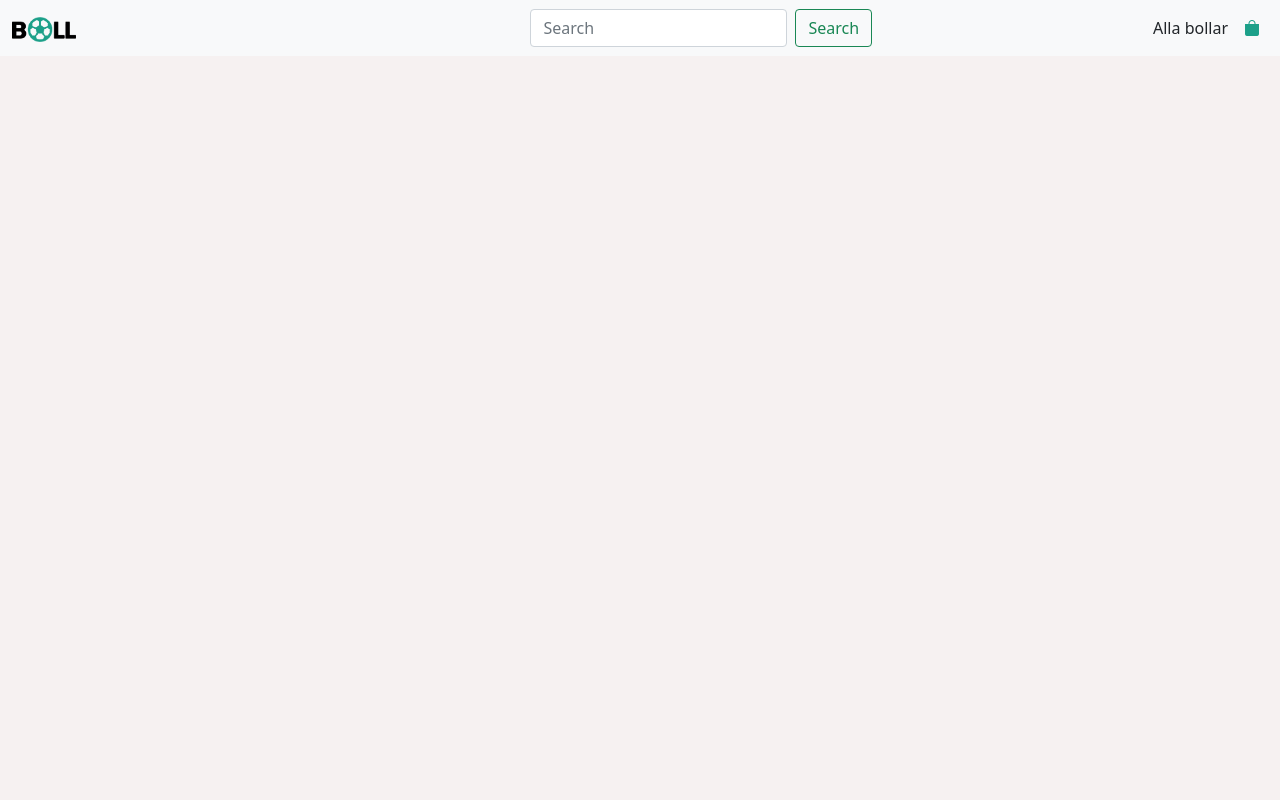
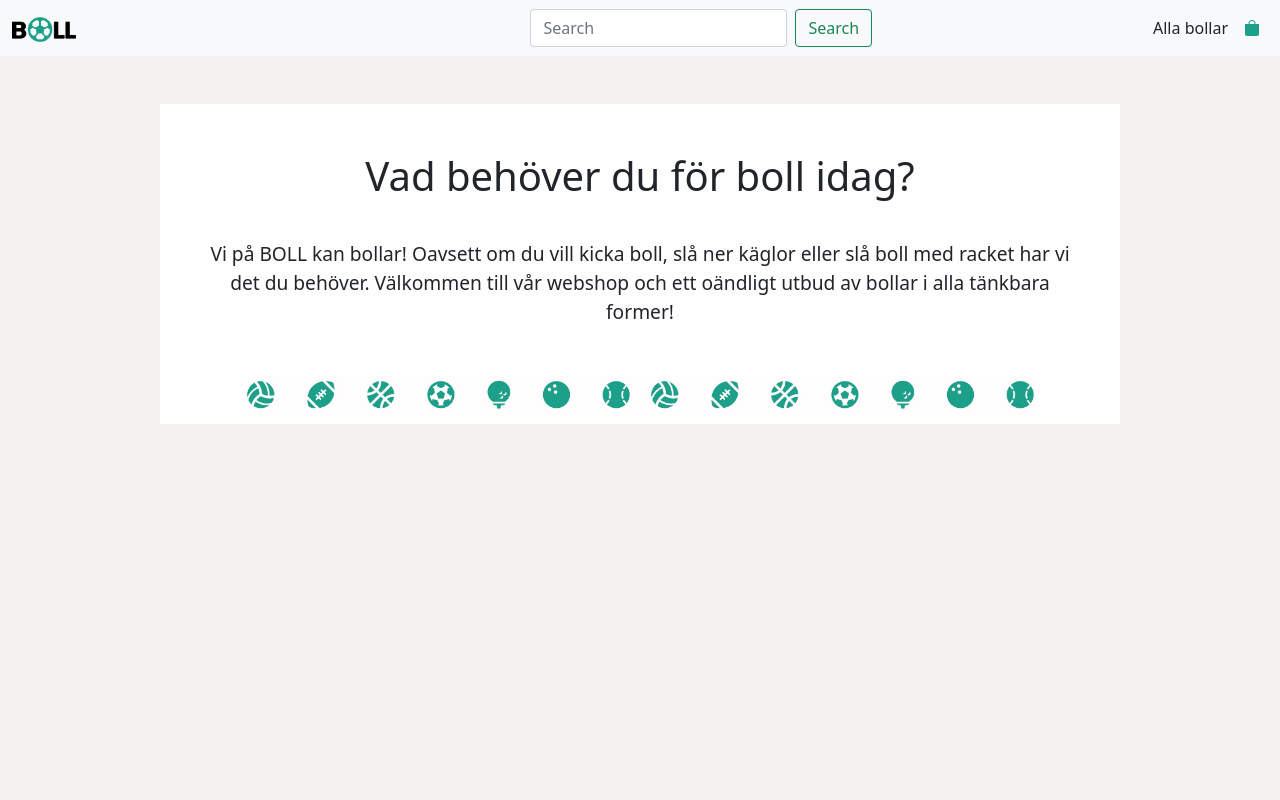
Before and after one commit to DanielBladh/Boll-Webshop, a plain HTML site: page index.html in a window 1280 px wide. Shown: the top 800 px of the page. Drawn offline with nearby package versions, Linux system fonts and the light colour scheme.

Commit message:
welcome-text added

```diff
--- a/index.html
+++ b/index.html
@@ -14,6 +14,7 @@
       integrity="sha384-1BmE4kWBq78iYhFldvKuhfTAU6auU8tT94WrHftjDbrCEXSU1oBoqyl2QvZ6jIW3"
       crossorigin="anonymous"
     />
+
     <link rel="stylesheet" href="style.css" />
     <title>Javascript 2 Gruppuppgift</title>
   </head>
@@ -59,7 +60,20 @@
         </div>
       </div>
     </nav>
-    <div id="root"></div>
+    <div id="root">
+      <div class="welcome">
+        <h1>Vad behöver du för boll idag?</h1>
+        <p>
+          Vi på BOLL kan bollar! Oavsett om du vill kicka boll, slå ner käglor
+          eller slå boll med racket har vi det du behöver. Välkommen till vår
+          webshop och ett oändligt utbud av bollar i alla tänkbara former!
+        </p>
+        <div class="ball-icons">
+          <img src="assets/img/bollariconer.jpg" alt="balls on a row" />
+          <img src="assets/img/bollariconer.jpg" alt="balls on a row" />
+        </div>
+      </div>
+    </div>
     <footer>
       <div class="contact">
         <div class="email">
--- a/style.css
+++ b/style.css
@@ -108,3 +108,25 @@ footer .soc-med {
 #root {
   min-height: 46.5rem;
 }
+
+.welcome {
+  background-color: #fffefe;
+  width: 60rem;
+  height: 20rem;
+  padding: 2rem;
+  text-align: center;
+  margin: 3rem auto;
+}
+
+.welcome h1 {
+  padding: 1rem 0;
+}
+
+.welcome p {
+  padding: 1rem 1rem 3rem 1rem;
+  font-size: 1.2rem;
+}
+
+.welcome img {
+  width: 25rem;
+}
```
Also changed, not shown: assets/img/bollariconer.jpg (added).
